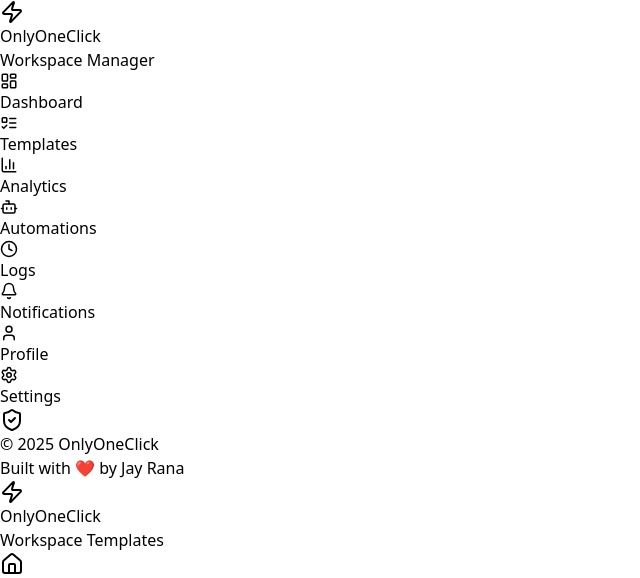
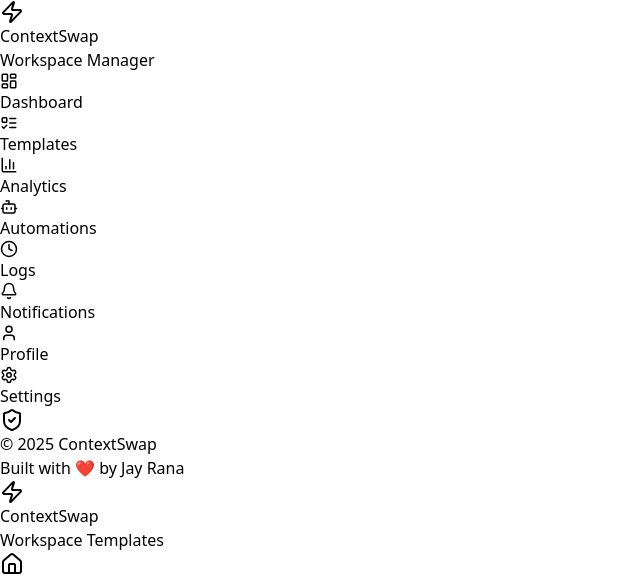
Before and after one commit to JaYRaNa213/ModoCore_Desktop_APP, a React (Vite) app in the folder frontend/: page /#/settings in a window 1280 px wide. Shown: the top 578 px of the page, without its empty margins (0-640 px from the left). Built offline with nearby package versions, Linux system fonts and the light colour scheme.

Commit message:
Update branding from OnlyOneClick to ContextSwap in Header and Sidebar components; modify .gitignore for consistency

```diff
--- a/frontend/src/components/Header.jsx
+++ b/frontend/src/components/Header.jsx
@@ -58,7 +58,7 @@ export default function Header() {
                 </div>
                 <div>
                   <h1 className="text-xl font-bold bg-gradient-to-r from-white via-purple-200 to-white bg-clip-text text-transparent group-hover:from-purple-300 group-hover:via-white group-hover:to-purple-300 transition-all duration-300">
-                    OnlyOneClick
+                    ContextSwap
                   </h1>
                   <p className="text-xs text-gray-400 -mt-1">Workspace Templates</p>
                 </div>
--- a/frontend/src/components/Sidebar.jsx
+++ b/frontend/src/components/Sidebar.jsx
@@ -47,7 +47,7 @@ export default function Sidebar() {
             </div>
             <div>
               <h1 className="text-2xl font-bold bg-gradient-to-r from-white via-purple-200 to-white bg-clip-text text-transparent tracking-tight">
-                OnlyOneClick
+                ContextSwap
               </h1>
               <p className="text-xs text-gray-400 -mt-1">Workspace Manager</p>
             </div>
@@ -105,7 +105,7 @@ export default function Sidebar() {
         <div className="text-xs text-gray-400 text-center space-y-1">
           <p className="flex items-center justify-center gap-2">
             <ShieldCheck className="w-3 h-3" />
-            © 2025 OnlyOneClick
+            © 2025 ContextSwap
           </p>
           <p className="text-gray-500">Built with ❤️ by Jay Rana</p>
         </div>
```
Also changed, not shown: 2 other files (tests, documents, lock files or other folders).
